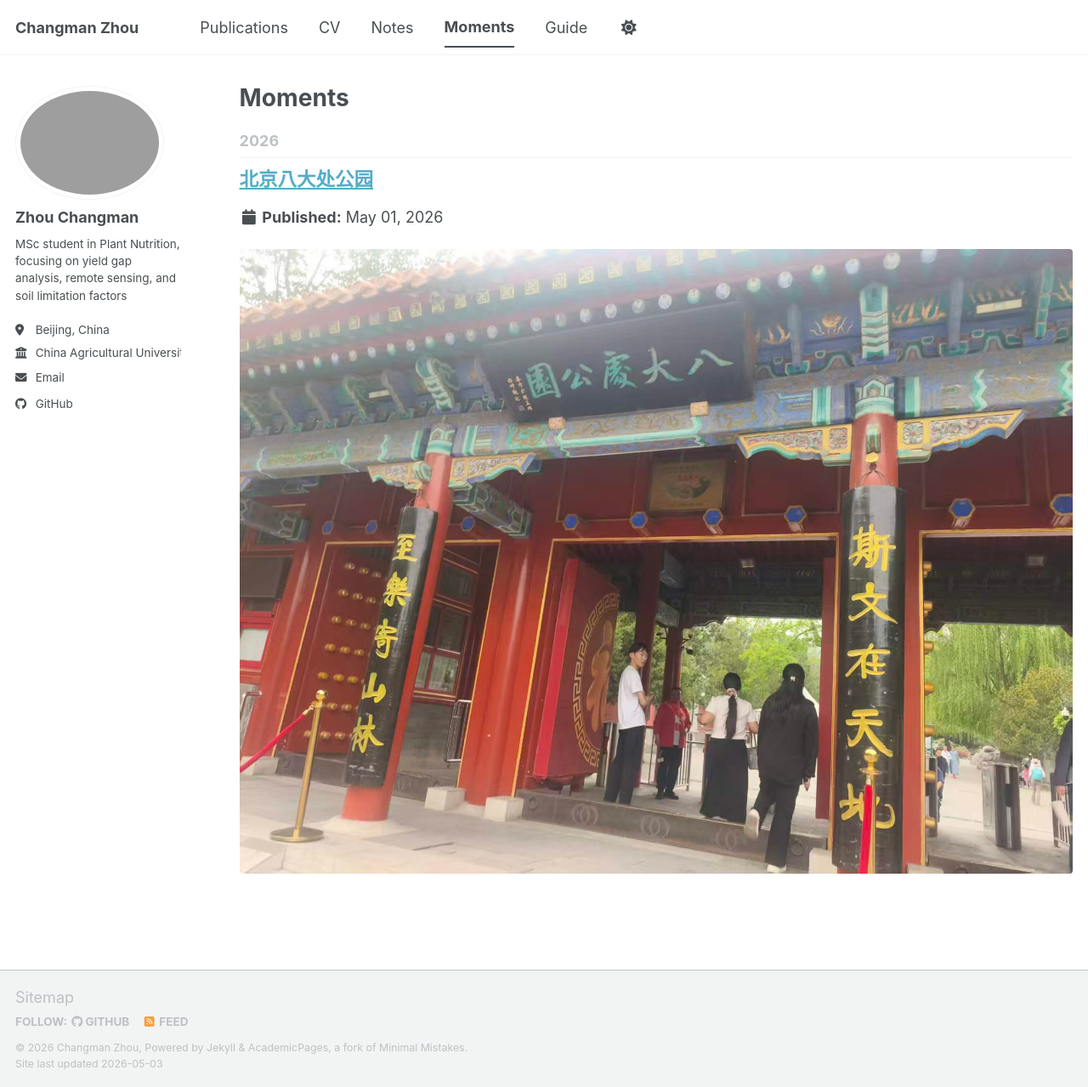
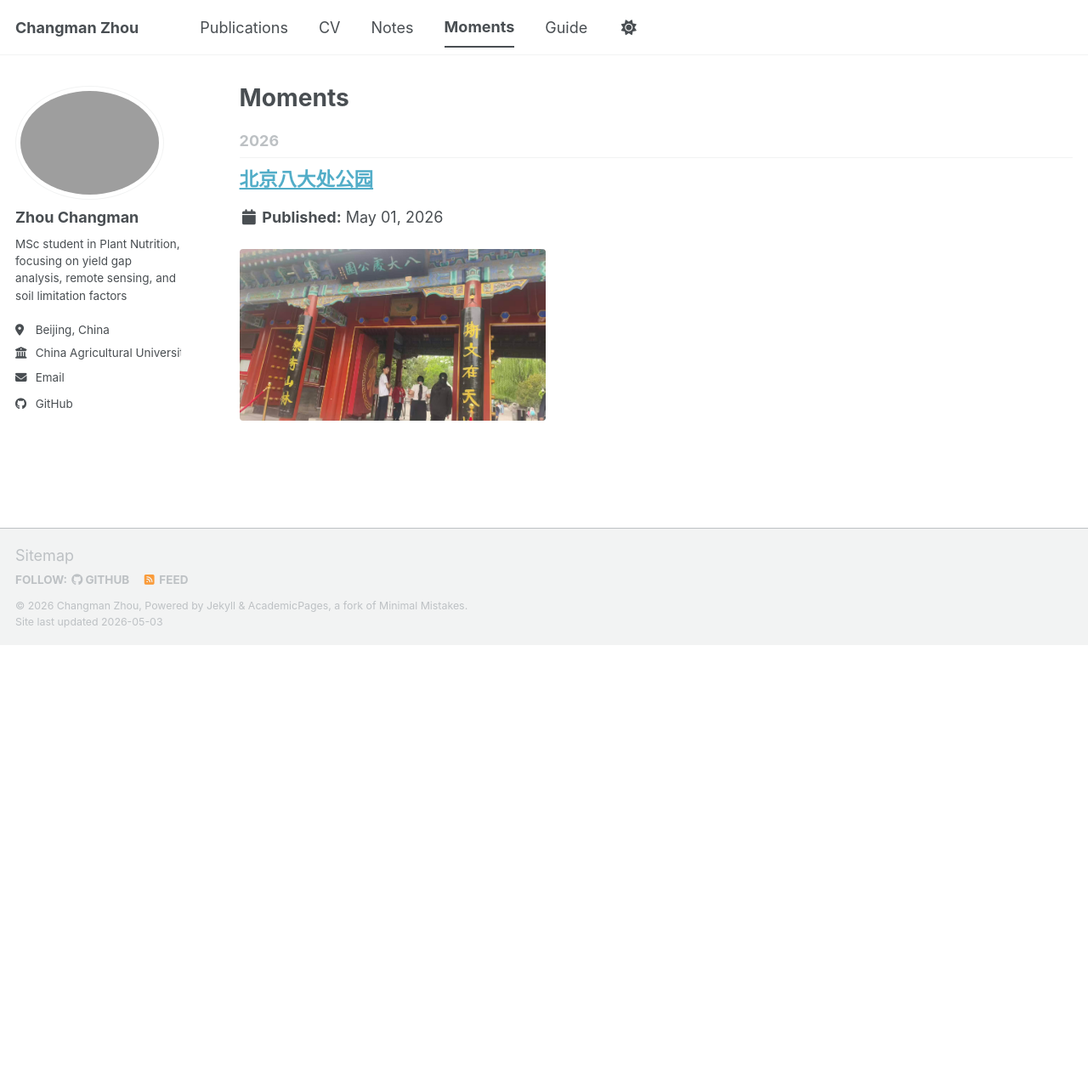
Before and after one commit to changmanzhou/changmanzhou.github.io, a Jekyll site: the page built from _pages/moments.md, in a window 1280 px wide and 1279 px high. Shown: the whole window at 85% size. Built offline with Jekyll 4.4.1, drawn with Linux system fonts in a browser that asks for light colours; a script bundle is joined from its source files by our own code; library files that are not in the unit come from our copies.

Commit message:
Use compact moments thumbnails

```diff
--- a/_includes/archive-single-moment.html
+++ b/_includes/archive-single-moment.html
@@ -14,7 +14,7 @@
     {% endif %}
 
     {% if moment.header.teaser %}
-      <p class="archive__item-teaser">
+      <p class="moment__thumbnail">
         <a href="{{ base_path }}{{ moment.url }}" rel="permalink">
           <img src="{{ moment.header.teaser | prepend: "/images/" | prepend: base_path }}" alt="{{ title | strip_html }}">
         </a>
--- a/_sass/layout/_archive.scss
+++ b/_sass/layout/_archive.scss
@@ -81,6 +81,30 @@
 
   .archive__item-title {
     text-decoration: underline;
+  }
+}
+
+.moment__thumbnail {
+  max-width: 360px;
+  margin: 0.75em 0 2em;
+
+  a {
+    display: block;
+    border-radius: $border-radius;
+    overflow: hidden;
+  }
+
+  img {
+    display: block;
+    width: 100%;
+    aspect-ratio: 16 / 9;
+    object-fit: cover;
+  }
+}
+
+.archive__item:hover {
+  .moment__thumbnail a {
+    box-shadow: 0 0 10px rgba(#000, 0.18);
   }
 }
 
```
